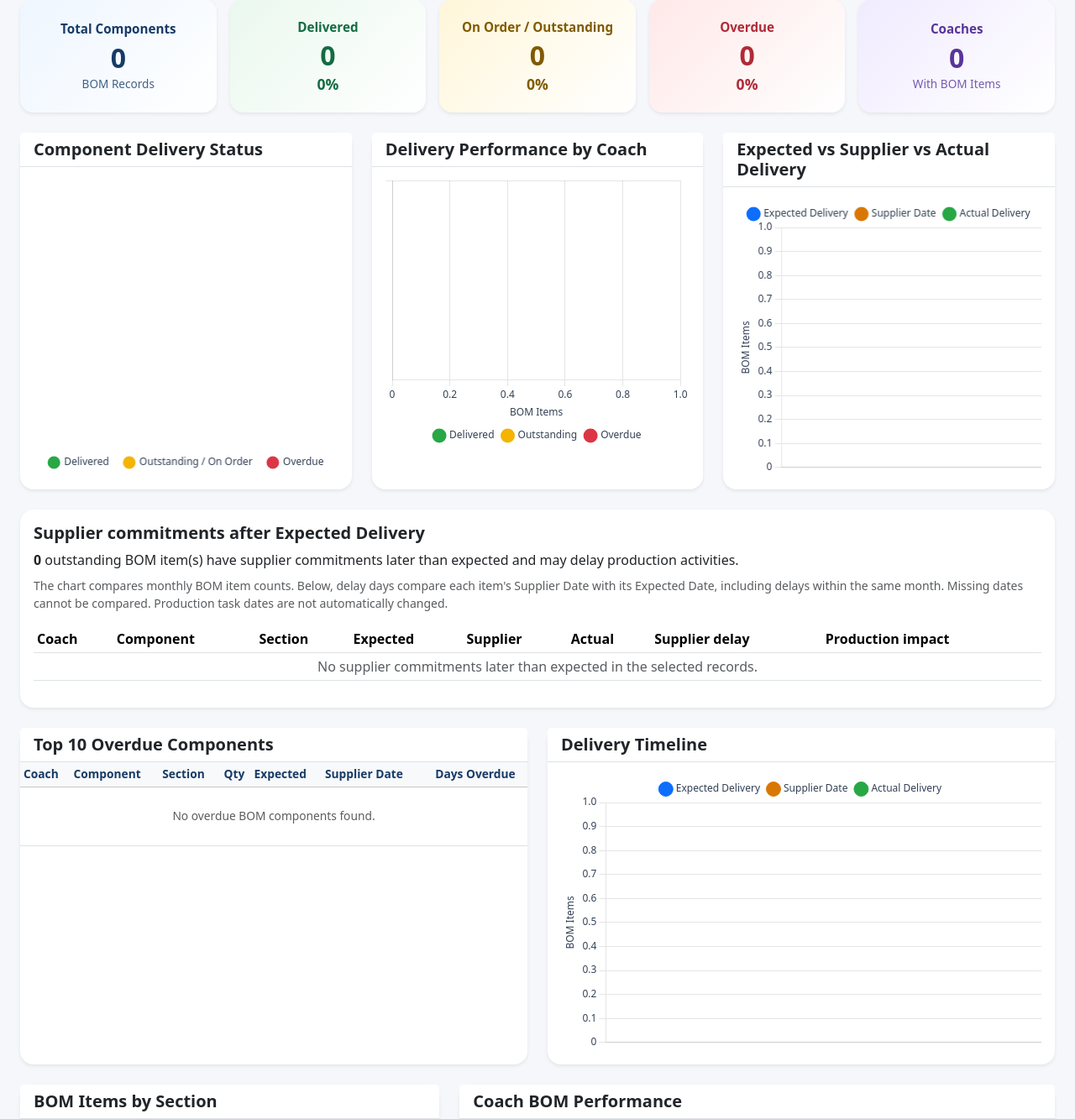
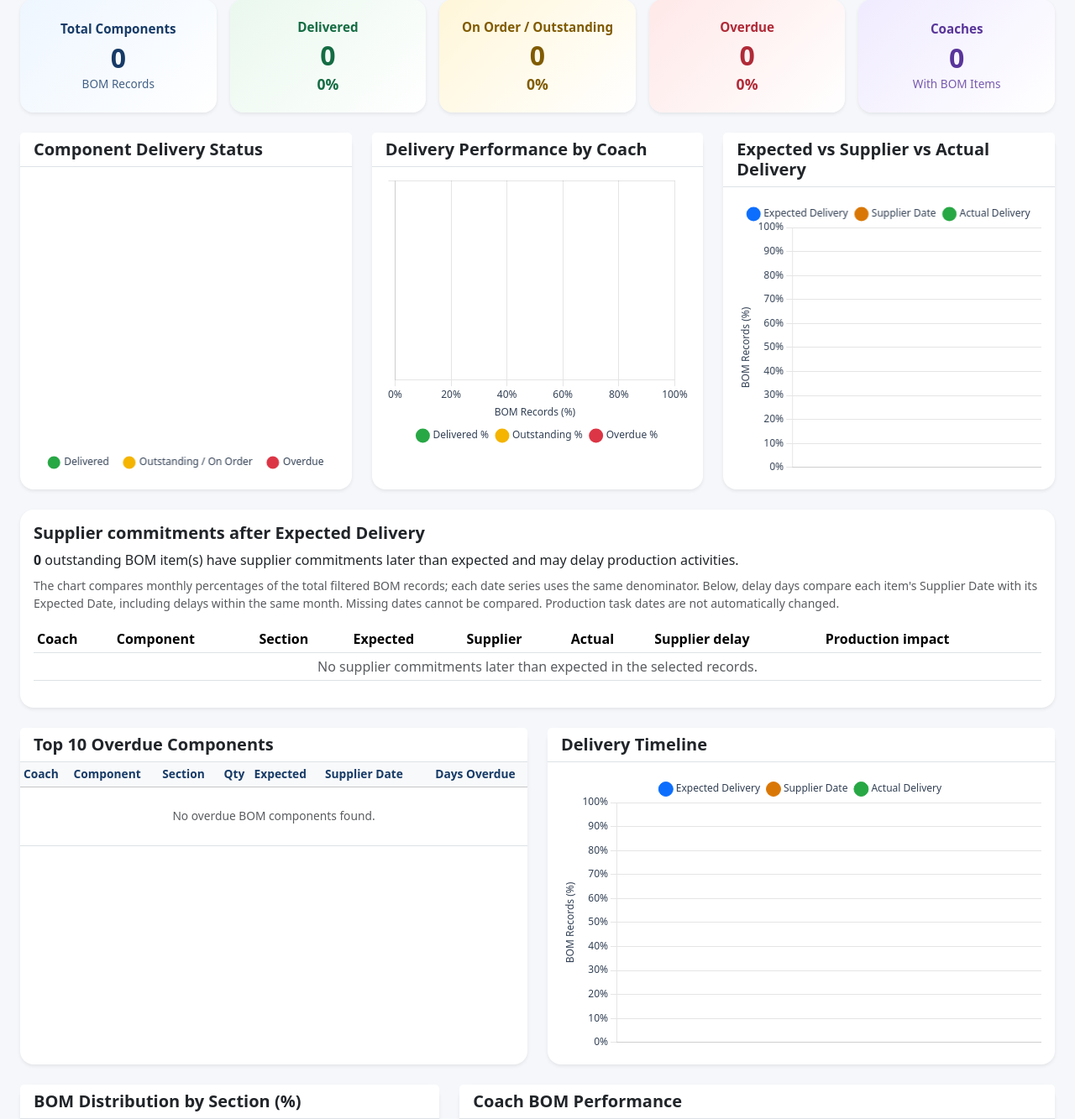
Before and after one commit to pmmtoni/haessa-coaches, a Flask app: page /coach-bom-analytics in a window 1280 px wide. Shown: the part 301-1634 px from the top of the page at 84% size. Run offline with Flask 3, Linux system fonts and the light colour scheme; a user stored in the database is signed in; some libraries are stand-ins or nearby versions.

Commit message:
Display BOM analytics charts as percentages

```diff
--- a/templates/coach_bom_analytics.html
+++ b/templates/coach_bom_analytics.html
@@ -439,7 +439,7 @@
         <div class="card-body">
             <h5 class="fw-bold">Supplier commitments after Expected Delivery</h5>
             <p class="mb-2"><strong>{{ production_risk_count }}</strong> outstanding BOM item(s) have supplier commitments later than expected and may delay production activities.</p>
-            <p class="text-muted small">The chart compares monthly BOM item counts. Below, delay days compare each item's Supplier Date with its Expected Date, including delays within the same month. Missing dates cannot be compared. Production task dates are not automatically changed.</p>
+            <p class="text-muted small">The chart compares monthly percentages of the total filtered BOM records; each date series uses the same denominator. Below, delay days compare each item's Supplier Date with its Expected Date, including delays within the same month. Missing dates cannot be compared. Production task dates are not automatically changed.</p>
             <div class="table-responsive" style="max-height: 420px; overflow-y: auto;">
                 <table class="table table-sm table-hover align-middle">
                     <thead><tr><th>Coach</th><th>Component</th><th>Section</th><th>Expected</th><th>Supplier</th><th>Actual</th><th>Supplier delay</th><th>Production impact</th></tr></thead>
@@ -613,7 +613,7 @@
                 <div class="card-header bg-white border-bottom">
 
                     <h5 class="mb-0 fw-bold">
-                        BOM Items by Section
+                        BOM Distribution by Section (%)
                     </h5>
 
                 </div>
@@ -789,6 +789,15 @@ document.addEventListener("DOMContentLoaded", function () {
     Chart.defaults.color = "#334155";
 
 
+    // Use one filtered BOM total for monthly and section comparisons.
+    const bomTotal = Number({{ kpis.total }});
+    const toPercent = (value, total = bomTotal) =>
+        total > 0 ? (Number(value) / total) * 100 : 0;
+    const percentTicks = value => value + "%";
+    const percentTooltip = context =>
+        (context.dataset.label || context.label) + ": " +
+        Number(context.raw || 0).toFixed(1) + "%";
+
     const COLORS = {
 
         delivered: "#28a745",
@@ -832,9 +841,9 @@ document.addEventListener("DOMContentLoaded", function () {
                 datasets: [{
 
                     data: [
-                        {{ kpis.delivered }},
-                        {{ kpis.outstanding }},
-                        {{ kpis.overdue }}
+                        {{ kpis.delivered_percent }},
+                        {{ kpis.outstanding_percent }},
+                        {{ kpis.overdue_percent }}
                     ],
 
                     backgroundColor: [
@@ -876,27 +885,7 @@ document.addEventListener("DOMContentLoaded", function () {
 
                         callbacks: {
 
-                            label: function(context) {
-
-                                const value = context.raw || 0;
-
-                                const total =
-                                    {{ kpis.total }} || 1;
-
-                                const percent =
-                                    ((value / total) * 100)
-                                    .toFixed(1);
-
-                                return (
-                                    context.label +
-                                    ": " +
-                                    value.toLocaleString() +
-                                    " (" +
-                                    percent +
-                                    "%)"
-                                );
-
-                            }
+                            label: percentTooltip
 
                         }
 
@@ -927,7 +916,7 @@ document.addEventListener("DOMContentLoaded", function () {
     const coachDelivered = [
 
         {% for row in coach_performance %}
-            {{ row.delivered }},
+            {{ (row.delivered / row.total * 100) if row.total else 0 }},
         {% endfor %}
 
     ];
@@ -936,7 +925,7 @@ document.addEventListener("DOMContentLoaded", function () {
     const coachOutstanding = [
 
         {% for row in coach_performance %}
-            {{ row.outstanding }},
+            {{ (row.outstanding / row.total * 100) if row.total else 0 }},
         {% endfor %}
 
     ];
@@ -945,7 +934,7 @@ document.addEventListener("DOMContentLoaded", function () {
     const coachOverdue = [
 
         {% for row in coach_performance %}
-            {{ row.overdue }},
+            {{ (row.overdue / row.total * 100) if row.total else 0 }},
         {% endfor %}
 
     ];
@@ -983,7 +972,7 @@ document.addEventListener("DOMContentLoaded", function () {
 
                     {
 
-                        label: "Delivered",
+                        label: "Delivered %",
 
                         data: coachDelivered,
 
@@ -994,7 +983,7 @@ document.addEventListener("DOMContentLoaded", function () {
 
                     {
 
-                        label: "Outstanding",
+                        label: "Outstanding %",
 
                         data: coachOutstanding,
 
@@ -1005,7 +994,7 @@ document.addEventListener("DOMContentLoaded", function () {
 
                     {
 
-                        label: "Overdue",
+                        label: "Overdue %",
 
                         data: coachOverdue,
 
@@ -1033,10 +1022,13 @@ document.addEventListener("DOMContentLoaded", function () {
                         stacked: true,
 
                         beginAtZero: true,
+                        min: 0,
+                        max: 100,
+                        ticks: { callback: percentTicks },
 
                         title: {
                             display: true,
-                            text: "BOM Items"
+                            text: "BOM Records (%)"
                         }
 
                     },
@@ -1055,6 +1047,8 @@ document.addEventListener("DOMContentLoaded", function () {
 
                 plugins: {
 
+                    tooltip: { callbacks: { label: percentTooltip } },
+
                     legend: {
 
                         position: "bottom",
@@ -1095,7 +1089,7 @@ document.addEventListener("DOMContentLoaded", function () {
                 datasets: [
                     {
                         label: "Expected Delivery",
-                        data: {{ supplier_actual.expected|tojson }},
+                        data: {{ supplier_actual.expected|tojson }}.map(value => toPercent(value)),
                         backgroundColor: COLORS.expected
                     },
                     {
@@ -1103,7 +1097,7 @@ document.addEventListener("DOMContentLoaded", function () {
                         label: "Supplier Date",
 
                         data:
-                            {{ supplier_actual.supplier|tojson }},
+                            {{ supplier_actual.supplier|tojson }}.map(value => toPercent(value)),
 
                         backgroundColor:
                             COLORS.supplier
@@ -1115,7 +1109,7 @@ document.addEventListener("DOMContentLoaded", function () {
                         label: "Actual Delivery",
 
                         data:
-                            {{ supplier_actual.actual|tojson }},
+                            {{ supplier_actual.actual|tojson }}.map(value => toPercent(value)),
 
                         backgroundColor:
                             COLORS.actual
@@ -1137,10 +1131,13 @@ document.addEventListener("DOMContentLoaded", function () {
                     y: {
 
                         beginAtZero: true,
+                        min: 0,
+                        max: 100,
+                        ticks: { callback: percentTicks },
 
                         title: {
                             display: true,
-                            text: "BOM Items"
+                            text: "BOM Records (%)"
                         }
 
                     }
@@ -1148,6 +1145,8 @@ document.addEventListener("DOMContentLoaded", function () {
                 },
 
                 plugins: {
+
+                    tooltip: { callbacks: { label: percentTooltip } },
 
                     legend: {
 
@@ -1193,7 +1192,7 @@ document.addEventListener("DOMContentLoaded", function () {
                         label: "Expected Delivery",
 
                         data:
-                            {{ delivery_timeline.expected|tojson }},
+                            {{ delivery_timeline.expected|tojson }}.map(value => toPercent(value)),
 
                         borderColor:
                             COLORS.expected,
@@ -1214,7 +1213,7 @@ document.addEventListener("DOMContentLoaded", function () {
                         label: "Supplier Date",
 
                         data:
-                            {{ delivery_timeline.supplier|tojson }},
+                            {{ delivery_timeline.supplier|tojson }}.map(value => toPercent(value)),
 
                         borderColor:
                             COLORS.supplier,
@@ -1235,7 +1234,7 @@ document.addEventListener("DOMContentLoaded", function () {
                         label: "Actual Delivery",
 
                         data:
-                            {{ delivery_timeline.actual|tojson }},
+                            {{ delivery_timeline.actual|tojson }}.map(value => toPercent(value)),
 
                         borderColor:
                             COLORS.actual,
@@ -1274,10 +1273,13 @@ document.addEventListener("DOMContentLoaded", function () {
                     y: {
 
                         beginAtZero: true,
+                        min: 0,
+                        max: 100,
+                        ticks: { callback: percentTicks },
 
                         title: {
                             display: true,
-                            text: "BOM Items"
+                            text: "BOM Records (%)"
                         }
 
                     }
@@ -1285,6 +1287,8 @@ document.addEventListener("DOMContentLoaded", function () {
                 },
 
                 plugins: {
+
+                    tooltip: { callbacks: { label: percentTooltip } },
 
                     legend: {
 
@@ -1342,7 +1346,7 @@ document.addEventListener("DOMContentLoaded", function () {
 
                 datasets: [{
 
-                    data: sectionTotals,
+                    data: sectionTotals.map(value => toPercent(value)),
 
                     backgroundColor: [
 
@@ -1397,17 +1401,7 @@ document.addEventListener("DOMContentLoaded", function () {
 
                         callbacks: {
 
-                            label: function(context) {
-
-                                return (
-                                    context.label +
-                                    ": " +
-                                    Number(
-                                        context.raw || 0
-                                    ).toLocaleString()
-                                );
-
-                            }
+                            label: percentTooltip
 
                         }
 
```
